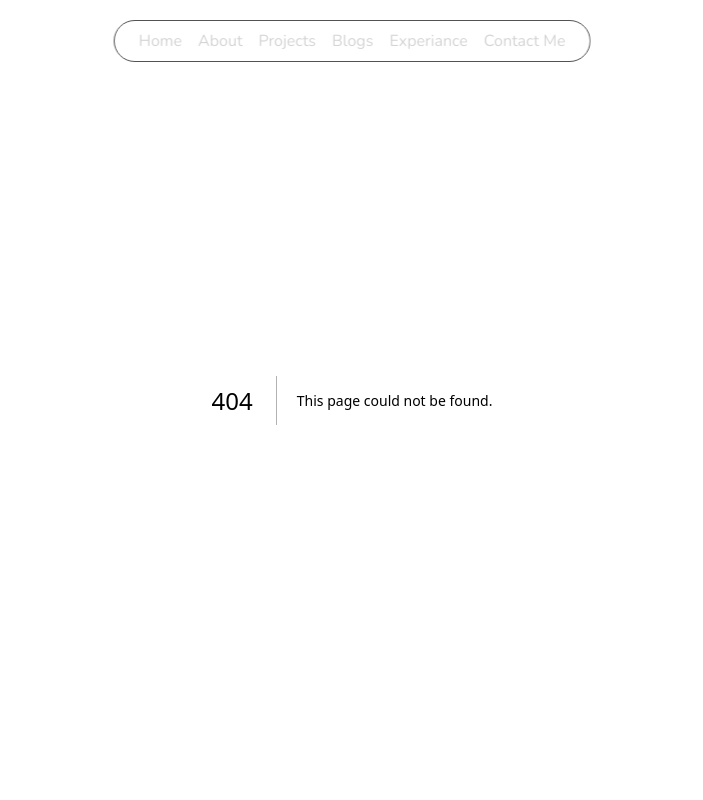
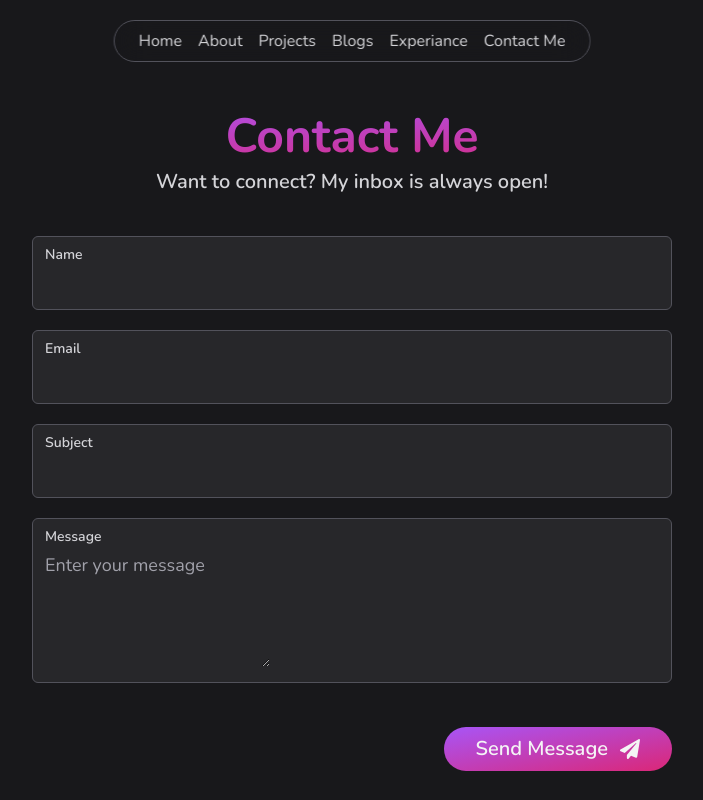
Before and after one commit to devXprite/devxprite.github.io, a Next.js app: page /contact in a window 1280 px wide. Before the commit this address had no page. Shown: the top 800 px of the page, without its empty margins (288-991 px from the left). Built offline with nearby package versions, Linux system fonts and the light colour scheme.

Commit message:
Add Contact Page

```diff
--- a/app/(Home)/Hero.js
+++ b/app/(Home)/Hero.js
@@ -1,3 +1,5 @@
+import { BsMouse } from 'react-icons/bs';
+
 import {
     FaGithub,
     FaLinkedin,
@@ -9,6 +11,8 @@ import {
     FaTelegram,
     FaDiscord,
     FaPatreon,
+    FaDownload,
+    FaPaperPlane,
 } from 'react-icons/fa';
 
 const Hero = () => {
@@ -56,19 +60,19 @@ const Hero = () => {
     ];
 
     return (
-        <section className="flex min-h-screen items-center justify-center text-center max-w-screen-lg">
+        <section className="relative my-0 flex min-h-screen max-w-screen-lg items-center justify-center text-center">
             <div>
-                <h2 className="text-2xl md:text-4xl text-gray-200">Hii, I am</h2>
+                <h2 className="text-2xl text-gray-200 md:text-4xl">Hii, I am</h2>
                 <h1 className="text-5xl md:text-7xl">
                     <span className="text-gradient">Prateek Singh</span>
                 </h1>
 
-                <p className="mt-6 text-sm md:text-2xl text-gray-300">
+                <p className="mt-6 text-sm text-gray-300 md:text-2xl">
                     Lorem ipsum dolor sit amet consectetur adipisicing elit. Quos qui nemo aliquam autem reiciendis fuga
                     minus tempore nostrum. Amet quibusdam optio nulla ipsum placeat mollitia!
                 </p>
 
-                <div className="mt-10 flex flex-wrap justify-center gap-5 md:gap-8 text-2xl md:text-4xl text-gray-300">
+                <div className="mt-10 flex flex-wrap justify-center gap-5 text-2xl text-gray-300 md:gap-8 md:text-4xl">
                     {profileLinks.map(({ href, icon }, i) => (
                         <a
                             key={i}
@@ -82,15 +86,22 @@ const Hero = () => {
                     ))}
                 </div>
 
-                <div className="mt-16 flex flex-col md:flex-row justify-center gap-4 md:gap-12">
+                <div className="mt-16 flex flex-col justify-center gap-4 md:flex-row md:gap-12">
                     <button type="button" className="btn-gradient px-10 md:text-xl">
-                        Contact Me
+                        <span>Contact Me</span>
+                        <FaPaperPlane />
                     </button>
 
                     <button type="button" className="btn px-10 md:text-xl">
-                        Download CV
+                        <span>Download CV</span>
+                        <FaDownload />
                     </button>
                 </div>
+            </div>
+
+            <div className="absolute bottom-6 flex animate-bounce items-center gap-2 font-semibold text-gray-300 md:text-xl">
+                <BsMouse className="text-2xl text-primary-500" />
+                Scroll Down
             </div>
         </section>
     );
--- a/app/(Home)/Skills.js
+++ b/app/(Home)/Skills.js
@@ -31,7 +31,7 @@ const Skills = () => {
 
             <div className="mx-auto flex max-w-screen-md flex-wrap justify-center gap-2.5 md:gap-3">
                 {skills.map(skill => (
-                    <p className=" rounded-lg bg-gray-700 px-6 py-2 md:py-2.5 shadow-md shadow-black/75 transition hover:scale-110 hover:bg-primary-600 hover:shadow-lg hover:shadow-black md:text-lg">
+                    <p className=" rounded-lg text-sm font-medium bg-gray-700 px-3 py-2 md:px-6 md:py-2.5 shadow-md shadow-black/75 transition hover:scale-110 hover:bg-primary-600 hover:shadow-lg hover:shadow-black md:text-lg">
                         {skill}
                     </p>
                 ))}
--- a/app/(Home)/page.js
+++ b/app/(Home)/page.js
@@ -4,12 +4,12 @@ import Skills from './Skills';
 
 const page = () => {
     return (
-        <div>
+        <main>
             <Hero />
             <About />
             <Skills />
             <br />
-        </div>
+        </main>
     );
 };
 
--- /dev/null
+++ b/app/contact/page.js
@@ -0,0 +1,49 @@
+import Input from '@/components/UI/Input';
+import { FaPaperPlane } from 'react-icons/fa';
+
+const inputFields = [
+    {
+        name: 'name',
+        label: 'Name',
+        placeholder: 'Enter your name',
+    },
+    {
+        name: 'email',
+        label: 'Email',
+        type: 'email',
+        placeholder: 'Enter your email',
+    },
+    {
+        name: 'subject',
+        label: 'Subject',
+        placeholder: 'Enter your subject',
+    },
+    {
+        name: 'message',
+        label: 'Message',
+        type: 'textarea',
+        placeholder: 'Enter your message',
+    },
+];
+
+const page = () => {
+    return (
+        <main>
+            <h1>Contact Me</h1>
+            <h3>Want to connect? My inbox is always open!</h3>
+
+            <section>
+                <form action="" className="mx-auto flex w-full max-w-screen-sm flex-col gap-5">
+                    {inputFields.map(Input)}
+
+                    <button type="submit" className="btn-gradient w-max ml-auto mt-6">
+                        <span>Send Message</span>
+                        <FaPaperPlane />
+                    </button>
+                </form>
+            </section>
+        </main>
+    );
+};
+
+export default page;
--- a/app/globals.scss
+++ b/app/globals.scss
@@ -20,6 +20,19 @@
         @apply font-semibold;
     }
 
+    main{
+        @apply min-h-screen;
+
+        &>h1{
+            @extend .text-gradient;
+            @apply text-4xl md:text-5xl font-bold text-center mb-2 mt-28;
+
+            &+h3{
+                @apply text-gray-300 text-base md:text-xl font-semibold mb-2 text-center;
+            }
+        }
+    }
+
     section{
         @apply max-w-screen-xl mx-auto my-6 mt-10 md:mb-20;
 
@@ -31,23 +44,20 @@
 
 @layer components {
     .gradient {
-        // background: linear-gradient(90deg, #c084fc, #db2777);
         @apply bg-gradient-to-br from-primary-500 to-secondary-600;
     }
 
     .btn {
-        @apply rounded-full bg-gray-700 px-6 py-2 text-base font-medium inline-flex items-center justify-center gap-3 transition;
+        @apply rounded-full bg-gray-700 px-6 py-2 text-base md:text-xl font-medium inline-flex items-center justify-center gap-3 transition;
 
         &:hover{
-            @apply scale-110;
+            @apply scale-105 md:scale-110;
         }
 
         &-gradient {
             @extend .gradient;
             @extend .btn;
             @apply rounded-full px-8 font-semibold;
-
-
         }
     }
 
--- a/app/layout.js
+++ b/app/layout.js
@@ -1,4 +1,4 @@
-import NavBar from '@/components/NabBar';
+import NavBar from '@/components/NavBar';
 import './globals.scss';
 import Footer from '@/components/Footer';
 
@@ -10,9 +10,12 @@ export const metadata = {
 export default function RootLayout({ children }) {
     return (
         <html lang="en">
-            <body>
+            <head>
+                <meta name="color-scheme" content="dark" />
+            </head>
+            <body className='dark'>
                 <NavBar />
-                <main className="px-4">{children}</main>
+                <div className="px-4">{children}</div>
                 <Footer />
             </body>
         </html>
--- /dev/null
+++ b/app/not-found.js
@@ -0,0 +1,26 @@
+import Link from 'next/link';
+import { FaHome } from 'react-icons/fa';
+
+const page = () => {
+    return (
+        <main className="flex items-center justify-center">
+            <div className="max-w-screen-md text-center">
+                <h1 className="text-center">
+                    <span className="text-gradient text-8xl font-bold md:text-9xl">404</span>
+                </h1>
+                <h3 className="text-3xl text-gray-200 md:text-5xl">Page Not found!</h3>
+
+                <p className="mt-4 text-base text-gray-400 md:mt-12 md:text-xl">
+                    The page you are looking for does not exist. It may have been moved
+                </p>
+
+                <Link href={'/'} className="btn-gradient mt-6 md:mt-10">
+                    <FaHome />
+                    <span>Go to HomePage</span>
+                </Link>
+            </div>
+        </main>
+    );
+};
+
+export default page;
--- a/components/NabBar.js
+++ b/components/NavBar.js
@@ -14,7 +14,7 @@ const NavLinks = [
 const NavBar = () => {
     return (
         <header>
-            <nav className="fixed left-1/2 top-5 flex w-11/12 -translate-x-1/2 flex-wrap justify-center space-x-4 rounded-full border border-gray-600 px-6 py-2 text-gray-300 backdrop-blur-lg md:w-max">
+            <nav className="fixed left-1/2 z-20 top-5 flex w-11/12 -translate-x-1/2 flex-wrap justify-center space-x-4 rounded-full border border-gray-600 px-6 py-2 text-gray-300 backdrop-blur-lg md:w-max">
                 {NavLinks.map(({ href, label }) => (
                     <Link key={href} href={href} className="hover:text-gray-100">
                         {label}
--- /dev/null
+++ b/components/UI/Input.js
@@ -0,0 +1,36 @@
+import React from 'react';
+
+const Input = ({ label, name, placeholder, type = 'text', ...props }) => {
+    const InputEl = () => {
+        const className = 'bg-transparent md:py-1 text-base outline-none md:text-lg';
+
+        if (type === 'textarea') {
+            return (
+                <textarea
+                    name={name}
+                    id={name}
+                    placeholder={placeholder}
+                    className={className}
+                    rows={4}
+                    {...props}
+                ></textarea>
+            );
+        }
+
+        return <input type={type} name={name} id={name} className={className} {...props} />;
+    };
+
+    return (
+        <div className="group inline-block rounded-md border border-gray-600 bg-gray-800 px-3 py-2 focus-within:border-2 focus-within:border-primary-500">
+            <label
+                htmlFor={name}
+                className="block text-sm font-semibold text-gray-300 group-focus-within:text-primary-500 "
+            >
+                {label}
+            </label>
+            <InputEl />
+        </div>
+    );
+};
+
+export default Input;
--- a/package.json
+++ b/package.json
@@ -18,6 +18,7 @@
     "sass": "^1.69.5"
   },
   "devDependencies": {
+    "@tailwindcss/forms": "^0.5.7",
     "autoprefixer": "^10.0.1",
     "postcss": "^8",
     "tailwindcss": "^3.3.0"
--- a/tailwind.config.js
+++ b/tailwind.config.js
@@ -1,21 +1,22 @@
 /** @type {import('tailwindcss').Config} */
 
-const colors = require("tailwindcss/colors");
+const colors = require('tailwindcss/colors');
 
 module.exports = {
     content: [
-    "./pages/**/*.{js,ts,jsx,tsx,mdx}",
-    "./components/**/*.{js,ts,jsx,tsx,mdx}",
-    "./app/**/*.{js,ts,jsx,tsx,mdx}",
+        './pages/**/*.{js,ts,jsx,tsx,mdx}',
+        './components/**/*.{js,ts,jsx,tsx,mdx}',
+        './app/**/*.{js,ts,jsx,tsx,mdx}',
     ],
+    darkMode: 'class',
     theme: {
         extend: {
             colors: {
                 primary: { ...colors.purple },
                 secondary: { ...colors.pink },
-        gray: { ...colors.neutral },
+                gray: { ...colors.zinc },
             },
         },
     },
-  plugins: [],
+    // plugins: [require('@tailwindcss/forms')],
 };
```
Also changed, not shown: app/(Home)/About.js (+12 -9 lines), 1 other file (tests, documents, lock files or other folders). Lines whose indentation alone changed are shown as unchanged.
